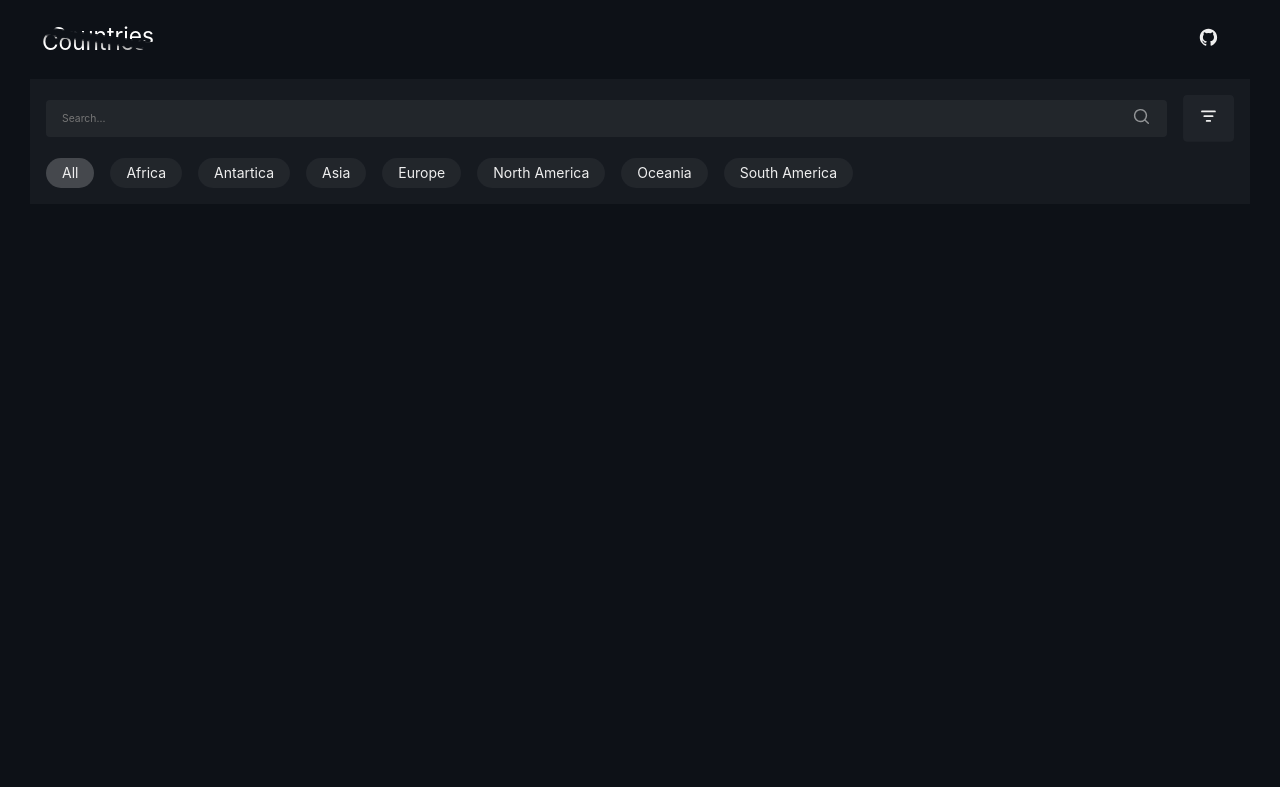
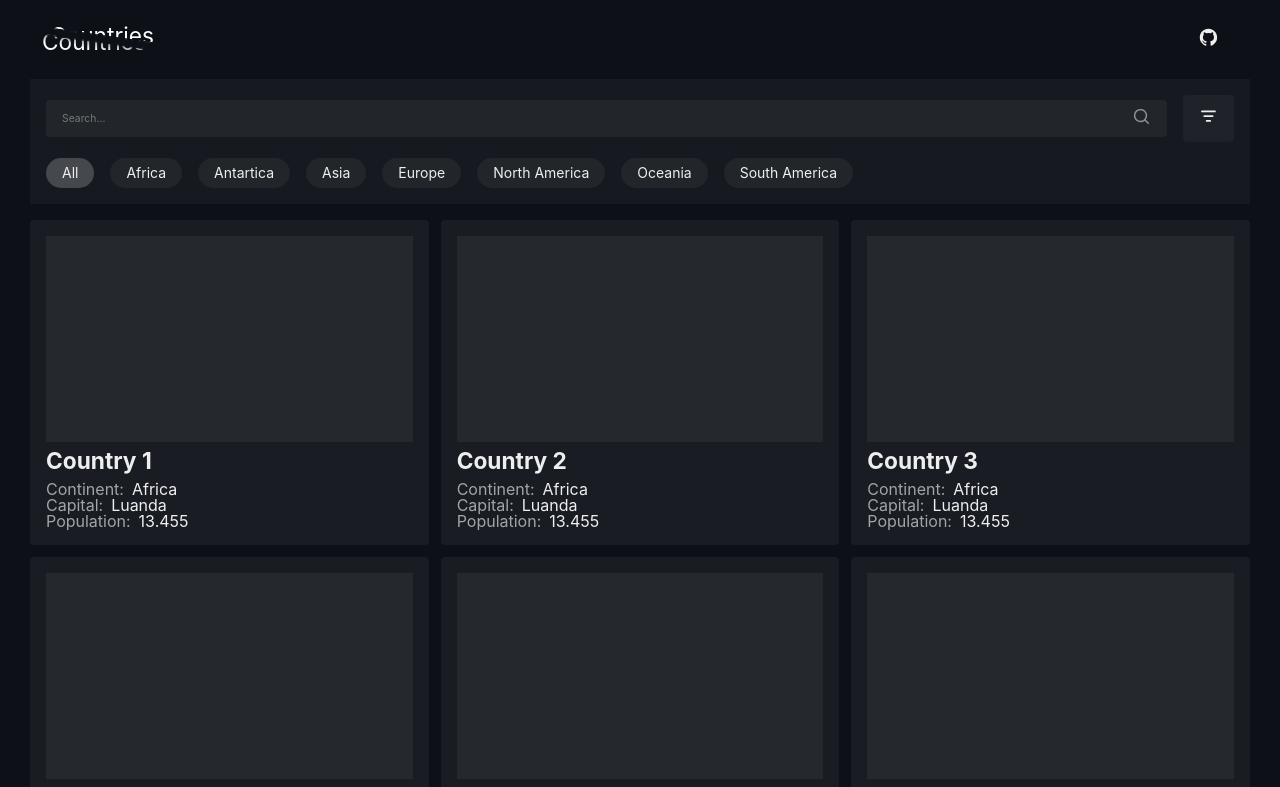
Before and after one commit to roblesdotdev/countries-monorepo, a React (Vite) app in the folder apps/client/: page /dash/countries in a window 1280 px wide. Shown: the top 787 px of the page. Built offline with nearby package versions, Linux system fonts and the light colour scheme.

Commit message:
cards gallery

```diff
--- a/apps/client/src/screens/countries.jsx
+++ b/apps/client/src/screens/countries.jsx
@@ -3,12 +3,41 @@ import { FilterIcon, TrashIcon, XMarkIcon } from '@/components/icons'
 import { SearchInput } from '@/components/lib'
 import Select from '@/components/select'
 import { useState } from 'react'
+import { useNavigate } from 'react-router-dom'
 
 export default function CountriesScreen() {
+  const navigate = useNavigate()
   return (
     <div>
       <DashHeader />
-      <div className="p-4"></div>
+      <div className="p-4">
+        <ul className="cards">
+          {countryList.map(country => (
+            <li
+              key={country.id}
+              className="card"
+              onClick={() => navigate(`${country.id}`)}
+            >
+              <div className="image" />
+              <h1 className="title">{country.name}</h1>
+              <div className="details">
+                <div>
+                  <span>Continent:</span>
+                  <span>Africa</span>
+                </div>
+                <div>
+                  <span>Capital:</span>
+                  <span>Luanda</span>
+                </div>
+                <div>
+                  <span>Population:</span>
+                  <span>13.455</span>
+                </div>
+              </div>
+            </li>
+          ))}
+        </ul>
+      </div>
     </div>
   )
 }
@@ -125,7 +154,7 @@ function DashHeader() {
       </div>
       <div>
         <ul
-          className="pl-4 pr-4 flex gap-4 overflow-y-auto"
+          className="pl-4 pr-4 flex gap-4 overflow-y-auto scrollbar-none"
           style={{ zIndex: '-1' }}
         >
           {continentList.map(c => (
@@ -197,3 +226,8 @@ const activityList = [
   'Snorkeling',
   'Whale watching',
 ].map((t, idx) => ({ id: idx + 1, name: t }))
+
+const countryList = Array.from({ length: 9 }, (_, idx) => ({
+  id: idx + 1,
+  name: `Country ${idx + 1}`,
+}))
--- a/apps/client/src/styles/_theme.scss
+++ b/apps/client/src/styles/_theme.scss
@@ -49,6 +49,6 @@
   max-width: 1220px;
   margin: 0 auto;
 }
-::-webkit-scrollbar {
+.scrollbar-none::-webkit-scrollbar {
   display: none;
 }
--- a/apps/client/src/styles/components/_all.scss
+++ b/apps/client/src/styles/components/_all.scss
@@ -4,3 +4,4 @@
 @import 'input';
 @import 'select';
 @import 'autocomplete';
+@import 'cards';
--- /dev/null
+++ b/apps/client/src/styles/components/_cards.scss
@@ -0,0 +1,39 @@
+.cards {
+  max-width: 1220px;
+  margin: 0 auto;
+  display: grid;
+  grid-template-columns: repeat(auto-fit, minmax(24rem, 1fr));
+  gap: 12px;
+}
+.card {
+  padding: 16px;
+  background: rgba(255, 255, 255, 0.05);
+  border-radius: 4px;
+  cursor: pointer;
+
+  .image {
+    aspect-ratio: 16 / 9;
+    background: rgba($color: #fff, $alpha: 0.05);
+  }
+
+  .title {
+    font-size: 1.2em;
+    font-weight: bold;
+    margin-top: 8px;
+  }
+
+  .details {
+    margin-top: 8px;
+    font-size: 16px;
+
+    div {
+      display: flex;
+      align-items: center;
+      gap: 8px;
+    }
+
+    span:first-child {
+      color: rgba(255, 255, 255, 0.6);
+    }
+  }
+}
```
